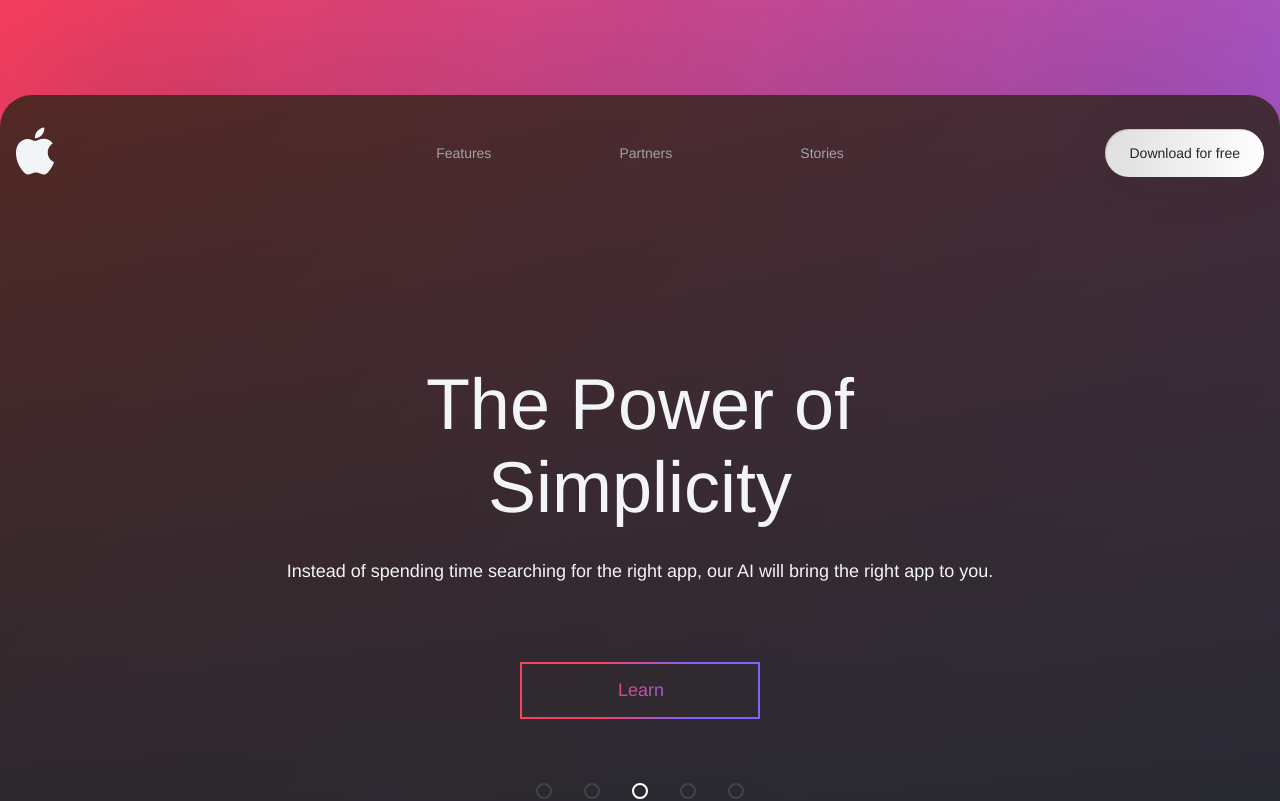
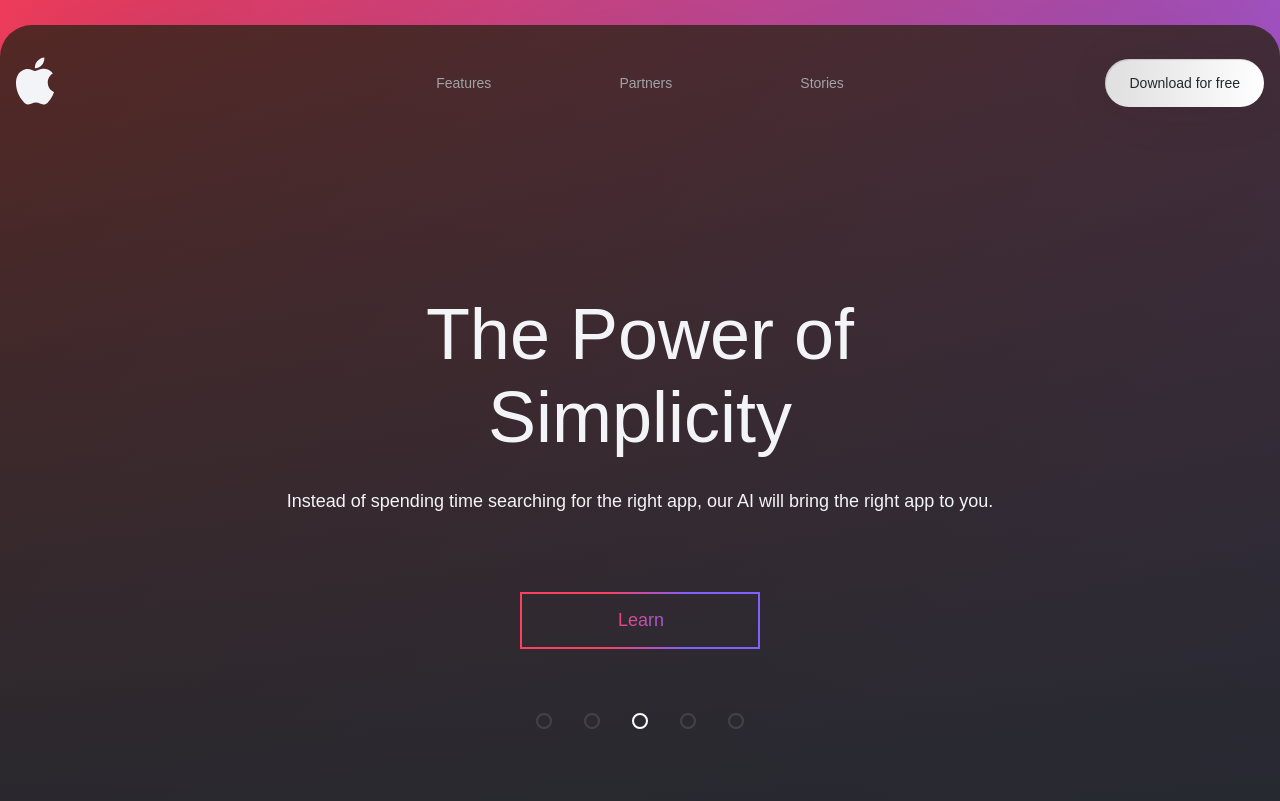
Before and after one commit to Zlata-Saburova/react-power-implicity, a React (Create React App) app: page / in a window 1280 px wide. Shown: the top 801 px of the page. Built offline with nearby package versions, Linux system fonts and the light colour scheme.

Commit message:
refactore code organization

```diff
--- a/src/App.scss
+++ b/src/App.scss
@@ -1,7 +1,8 @@
 .app {
   max-width: 1410px;
   width: 100%;
-  margin: 95px auto;
+  margin: 25px auto;
+
   background: linear-gradient(
     180deg,
     rgba(43, 34, 21, 0.8) -1.22%,
--- a/src/components/Header/Header.tsx
+++ b/src/components/Header/Header.tsx
@@ -9,25 +9,15 @@ export const Header = () => {
           Instead of spending time searching for the right app, our AI will
           bring the right app to you.
         </p>
-        <a href="" className="header__link">
+        <a href="#" className="header__link">
           Learn
         </a>
         <ul className="header__list">
-          <li className="header__item">
-            <div className="header__dot"></div>
-          </li>
-          <li className="header__item">
-            <div className="header__dot"></div>
-          </li>
-          <li className="header__item">
-            <div className="header__dot header__dot--active"></div>
-          </li>
-          <li className="header__item">
-            <div className="header__dot"></div>
-          </li>
-          <li className="header__item">
-            <div className="header__dot"></div>
-          </li>
+          <li className="header__dot"></li>
+          <li className="header__dot"></li>
+          <li className="header__dot header__dot--active "></li>
+          <li className="header__dot"></li>
+          <li className="header__dot"></li>
         </ul>
       </div>
     </header>
--- a/src/components/Header/styles.scss
+++ b/src/components/Header/styles.scss
@@ -5,8 +5,8 @@
     max-width: 598px;
     width: 100%;
     margin: 0 auto 32px;
+
     text-align: center;
-    font-family: "Helvetica";
     font-weight: 300;
     font-size: 72px;
     line-height: 83px;
@@ -15,7 +15,7 @@
 
   &__text {
     margin-bottom: 80px;
-    font-family: "Helvetica";
+
     font-weight: 300;
     font-size: 18px;
     line-height: 21px;
@@ -25,15 +25,16 @@
 
   &__link {
     display: block;
+
     max-width: 240px;
     width: 100%;
     margin: 0 auto 64px;
     padding: 16px 96px;
-    font-family: "Helvetica";
-    font-style: normal;
+
     font-weight: 400;
     font-size: 18px;
     line-height: 21px;
+
     background: linear-gradient(
       92.82deg,
       rgb(252, 64, 95) 35%,
@@ -41,7 +42,6 @@
     );
     background-clip: text;
     -webkit-text-fill-color: transparent;
-
     border: solid 2px;
     border-image: linear-gradient(
       92.82deg,
@@ -58,16 +58,19 @@
   }
 
   &__dot {
+    margin: 0 16px 229px;
     width: 16px;
     height: 16px;
+
     border: solid 2px;
     border-radius: 50%;
     color: rgba(196, 196, 196, 0.16);
-    margin: 0 16px 229px;
+
+    cursor: pointer;
   }
+
   &__dot--active {
     color: rgb(255, 255, 255);
-  }
   }
 
   @media (max-width: 1024px) {
@@ -86,6 +89,7 @@
     .header {
       &__title {
         max-width: 300px;
+
         font-size: 40px;
         line-height: 50px;
       }
@@ -96,3 +100,4 @@
       }
     }
   }
+}
--- a/src/components/Nav/Nav.tsx
+++ b/src/components/Nav/Nav.tsx
@@ -9,17 +9,17 @@ export const Nav = () => {
       </a>
       <ul className="nav__list">
         <li className="nav__item">
-          <a href="" className="nav__link">
+          <a href="#" className="nav__link">
             Features
           </a>
         </li>
         <li className="nav__item">
-          <a href="" className="nav__link">
+          <a href="#" className="nav__link">
             Partners
           </a>
         </li>
         <li className="nav__item">
-          <a href="" className="nav__link">
+          <a href="#" className="nav__link">
             Stories
           </a>
         </li>
--- a/src/components/Nav/styles.scss
+++ b/src/components/Nav/styles.scss
@@ -2,6 +2,7 @@
   display: grid;
   grid-template-columns: 1fr 1fr 1fr;
   align-items: center;
+
   padding: 32px 16px 184px;
 
   &__logo {
@@ -15,21 +16,23 @@
 
   &__item {
     margin: 0 64px;
-    font-family: "Helvetica";
+
     font-weight: 400;
     font-size: 14px;
     line-height: 16px;
+
     color: rgb(160, 163, 167);
   }
 
   &__btn {
     padding: 16px 24px;
     margin-left: auto;
-    font-family: "Helvetica";
+
     font-weight: 400;
     font-size: 14px;
     line-height: 16px;
     color: rgb(36, 40, 46);
+
     background: linear-gradient(
       93.22deg,
       rgb(225, 225, 225) 8.37%,
@@ -38,7 +41,6 @@
     box-shadow: 0px 4px 50px rgba(37, 37, 37, 0.08),
       inset 1px 1px 1px rgba(135, 135, 135, 0.32);
     border-radius: 999px;
-  }
   }
 
   @media (max-width: 768px) {
@@ -58,3 +60,4 @@
       }
     }
   }
+}
```
Lines whose indentation alone changed are shown as unchanged.
